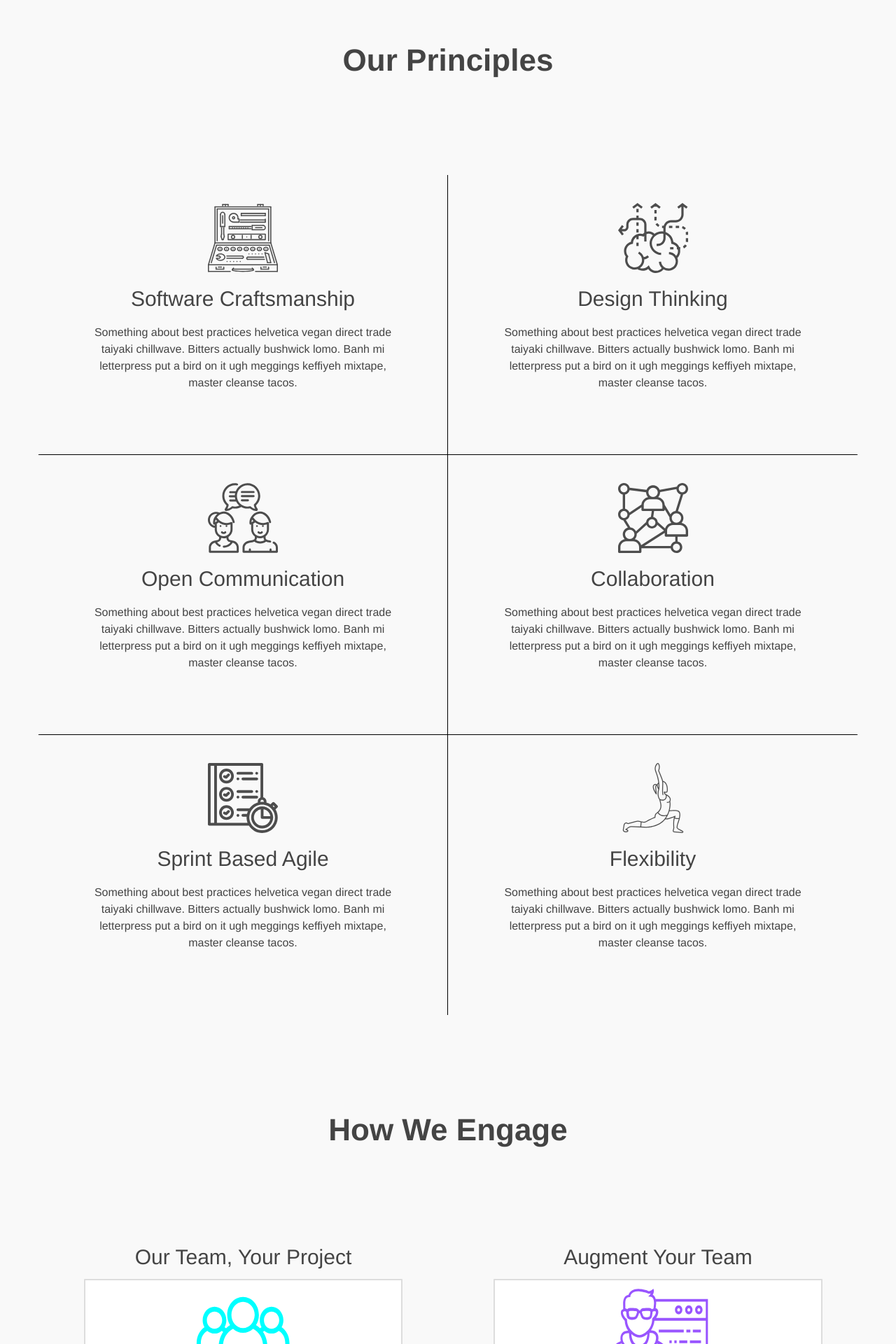
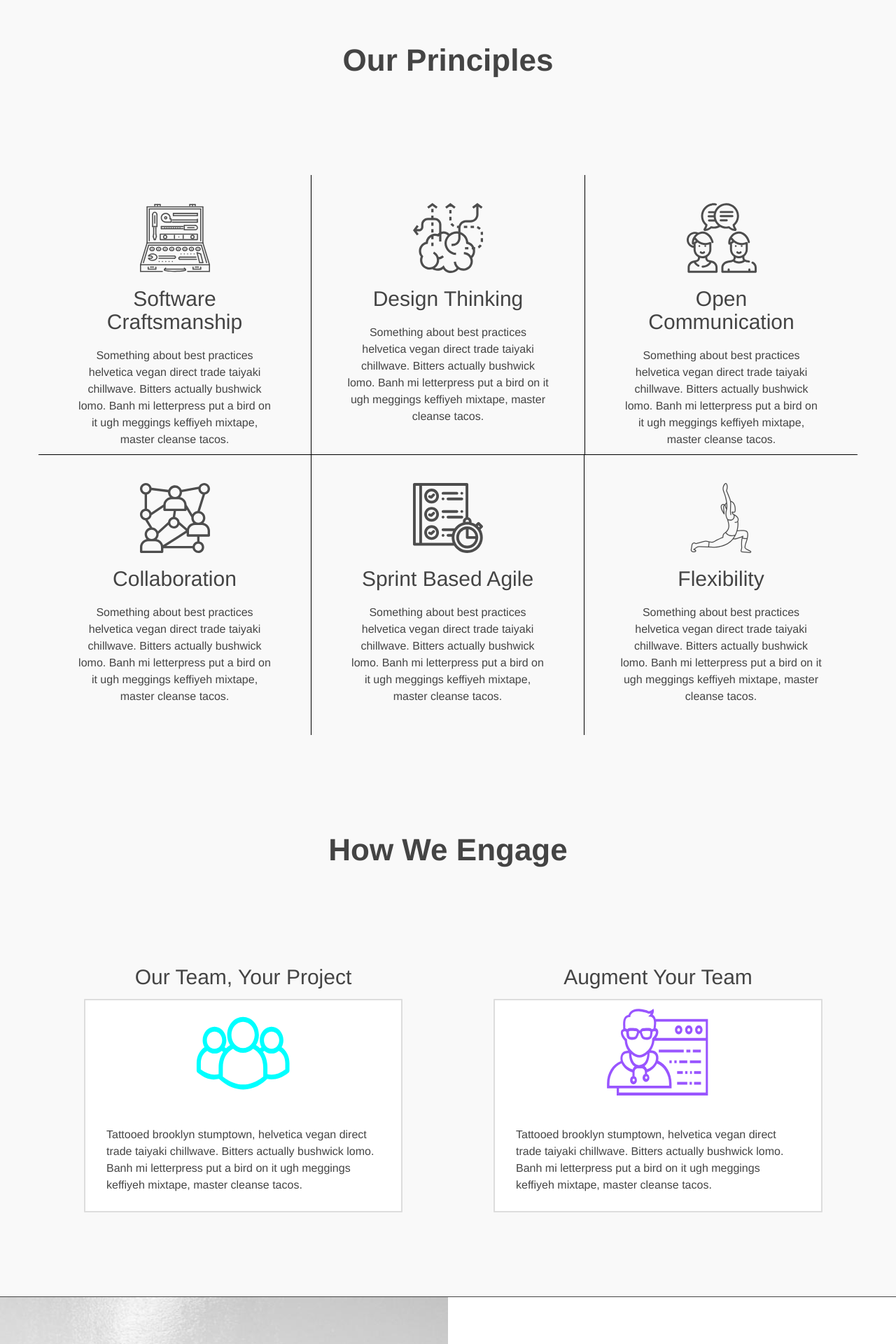
Before and after one commit to Andrew-Max/qubitix, a Jekyll site: the page built from index.html, in a window 1280 px wide. Shown: the part 2477-4397 px from the top of the page at 70% size. Built offline with Jekyll 4.4.1, drawn with Linux system fonts in a browser that asks for light colours; nearby versions of some CDN libraries.

Commit message:
switches principles grid

```diff
--- a/_includes/principle_card_start.html
+++ b/_includes/principle_card_start.html
@@ -1,4 +1,4 @@
-<div class="col-sm-6 col-xs-12 work-card">
+<div class="col-sm-4 col-xs-12 work-card">
 
   <img src="/assets/icons/{{include.asset}}.svg"
     class='principle-icon'
--- a/_sass/_home.scss
+++ b/_sass/_home.scss
@@ -105,10 +105,10 @@ $principle-border: 1px solid black;
     }
     &:nth-child(3) {
       border-bottom: $principle-border;
-      border-right: $principle-border;
+      border-left: $principle-border;
     }
     &:nth-child(4) {
-      border-bottom: $principle-border;
+      border-right: $principle-border;
     }
     &:nth-child(5) {
       border-right: $principle-border;
```
